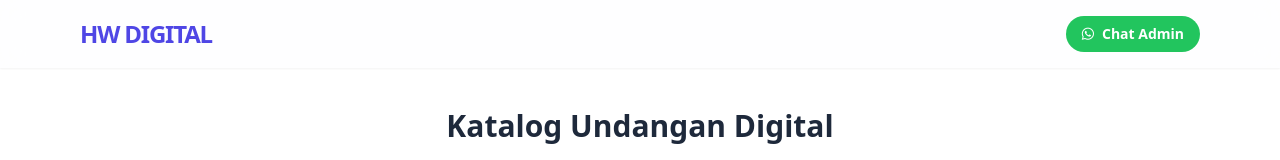
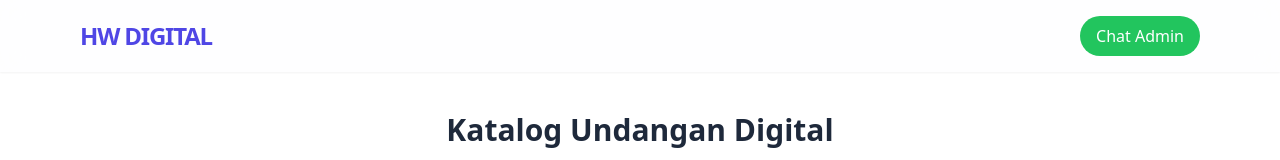
Before and after one commit to habibulwildan/katalog_HWProductDigital, a website: page index.html in a window 1280 px wide. Shown: the top 160 px of the page. Drawn offline with nearby package versions, Linux system fonts and the light colour scheme.

Commit message:
Update index.html

```diff
--- a/index.html
+++ b/index.html
@@ -14,8 +14,8 @@
     <nav class="bg-white/80 backdrop-blur-md shadow-sm sticky top-0 z-50">
         <div class="max-w-6xl mx-auto px-4 py-4 flex justify-between items-center">
             <h1 class="text-2xl font-black text-indigo-600 tracking-tighter">HW DIGITAL</h1>
-            <a href="https://wa.me/6281554906254" class="bg-green-500 hover:bg-green-600 text-white px-4 py-2 rounded-full text-sm font-bold transition flex items-center gap-2">
-                <i class="fab fa-whatsapp"></i> Chat Admin
+            <a href="https://wa.me/6281554906254" class="bg-green-500 text-white px-4 py-2 rounded-full">
+                Chat Admin
             </a>
         </div>
     </nav>
```
